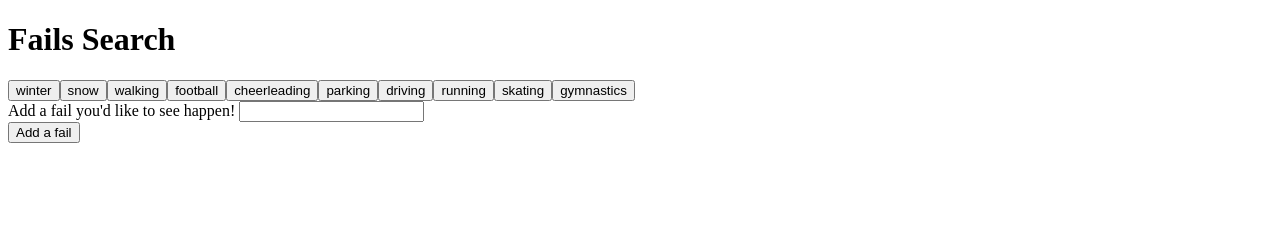
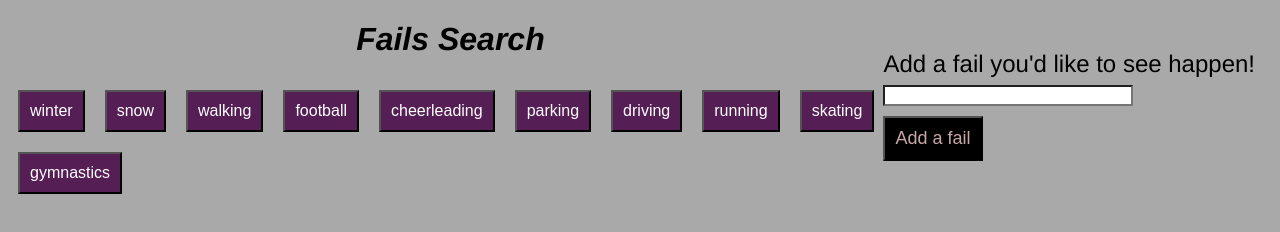
Before and after one commit to nellie-geek/GifTastic, a plain HTML site: page index.html in a window 1280 px wide. Drawn offline with nearby package versions, Linux system fonts and the light colour scheme.

Commit message:
Added style and formatting. Updated broken function.

```diff
--- a/assets/css/style.css
+++ b/assets/css/style.css
@@ -2,16 +2,50 @@
     box-sizing: border-box
 }
 
-.container {
+* {
     background: darkgrey;
 }
 
 h1 {
-    background: slategray;
+    text-align: center;
+    font-style: italic;
+    font-family: 'Franklin Gothic Medium', 'Arial Narrow', Arial, sans-serif;
 }
-.fail #button-view {
-    background-color: darkmagenta;
+
+.fail {
+    background-color: rgb(85, 30, 85);
+    box-shadow: 5px;
     color: white;
     margin: 10px;
+    padding: 10px;
+    font-size: 16px;
 
 }
+
+.container{
+    width: 70%;
+}
+
+#add-fail {
+    background: black;
+    color: rgb(201, 167, 167);
+    padding: 10px;
+    box-shadow: 5px;
+    font-size: 18px;
+    margin-top: 10px;
+
+}
+
+#fail {
+    background: white;
+    width: 250px;
+}
+
+#fails-form {
+    position: fixed;
+    font-size: 24px;
+    top: 50px;
+    right: 25px;
+    font-family: 'Franklin Gothic Medium', 'Arial Narrow', Arial, sans-serif;
+
+}
--- a/assets/javascript/gif.js
+++ b/assets/javascript/gif.js
@@ -39,10 +39,10 @@ var fails = ["winter", "snow", "walking", "football", "cheerleading", "parking",
             if (state === "still") {
                 $(this).attr("src", $(this).attr("data-animate"));
                 $(this).attr("data-state", "animate");
-              } else {
+            } else {
                 $(this).attr("src", $(this).attr("data-still"));
                 $(this).attr("data-state", "still");
-              }
+            }
         });
 
     function renderButtons() {
@@ -55,14 +55,14 @@ var fails = ["winter", "snow", "walking", "football", "cheerleading", "parking",
             a.attr("data-name", fails[i]);
             a.text(fails[i]);
             $("#button-view").append(a);
-        }
-    };
+        }};
 
     $("#add-fail").on("click", function(event) {
         event.preventDefault();
-        var fail = $("#fail-input").val().trim();
+        var fail = $("#fail").val();
         fails.push(fail);
         renderButtons();
+        $("#fail").val("");
     });
 
     $("#button-view").on("click", ".fail", displayFailImg);
--- a/index.html
+++ b/index.html
@@ -4,7 +4,7 @@
     <meta charset="UTF-8">
     <meta name="viewport" content="width=device-width, initial-scale=1.0">
     <meta http-equiv="X-UA-Compatible" content="ie=edge">
-    <link type="stylesheet" href="assets/css/style.css">
+    <link rel ="stylesheet" type="text/css" href="assets/css/style.css">
 
 
     <title>GifTastic</title>
@@ -14,16 +14,17 @@
     <div class="container">
         <h1>Fails Search</h1>
 
+        <!-- form and button for input -->
+        <form id="fails-form">
+            <label for="fail-input">Add a fail you'd like to see happen!</label><br>
+            <input type="text" id="fail"><br>
+
+            <input id="add-fail" type="submit" value="Add a fail">
+        </form>
+
         <!-- buttons go here -->
         <div id="button-view"></div>
 
-        <!-- form and button for input -->
-        <form id="fails-form">
-            <label for="fail-input">Add a fail you'd like to see happen!</label>
-            <input type="text" id="add-fail"><br>
-
-            <input id="add-fail" type="submit" value="Add a fail">
-        </form>
         <!-- gif images go here -->
         <div id="gif-view"></div>
 
```
